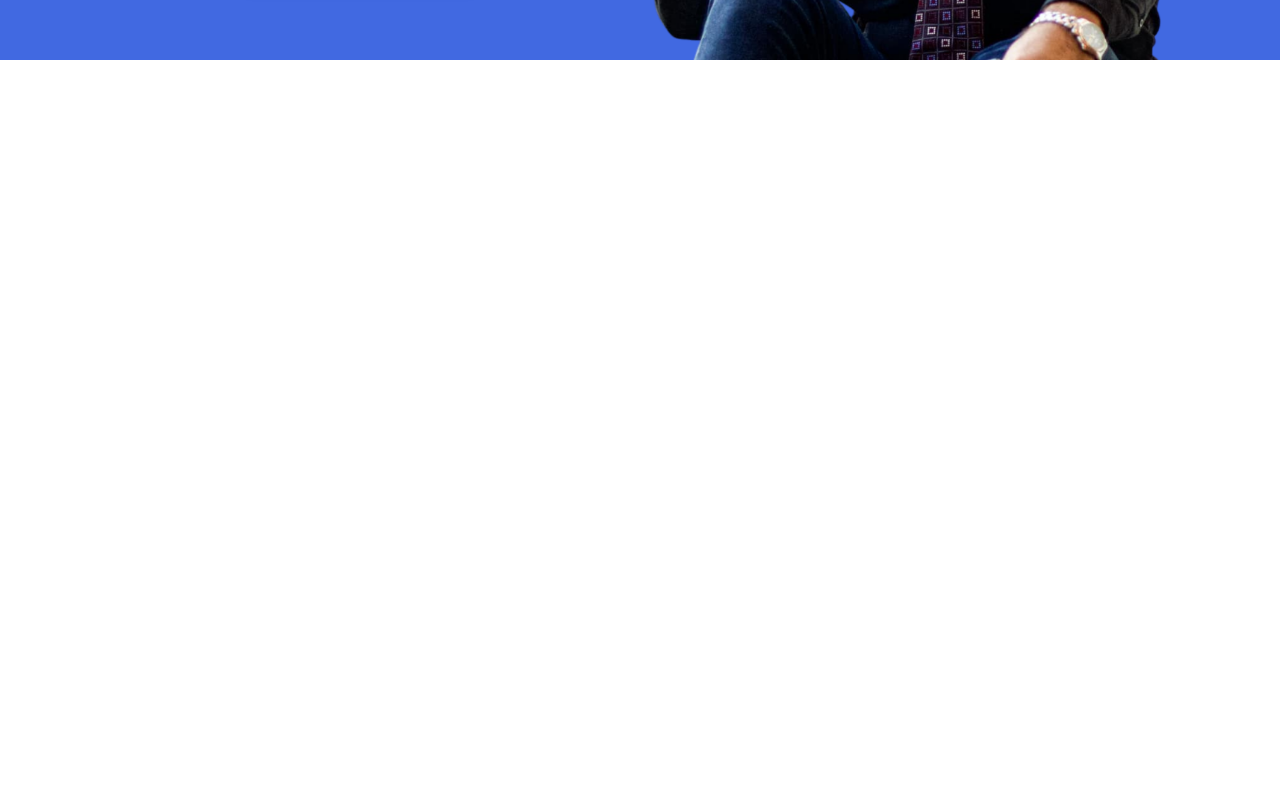
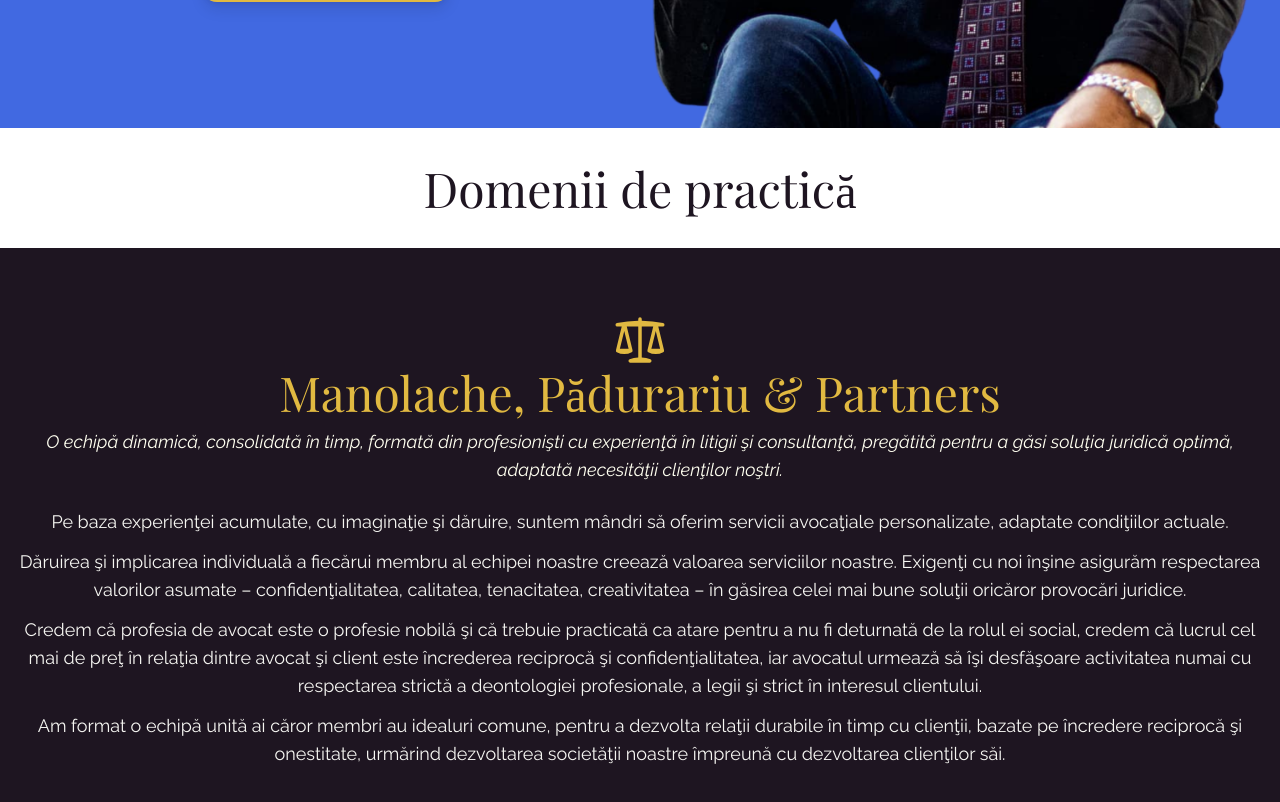
Before and after one commit to DCi-dev/lawfirm-website, a Next.js app: page / in a window 1280 px wide. Shown: the part 580-1382 px from the top of the page. Before the commit the page ends 800 px from the top, so only its background shows below. Built offline with nearby package versions, Linux system fonts and the light colour scheme; a web font is replaced by a local one.

Commit message:
Start PracticeAreas

```diff
--- a/components/common/navbar/Navbar.js
+++ b/components/common/navbar/Navbar.js
@@ -10,7 +10,7 @@ function Navbar() {
 
 	return (
 		<>
-			<div className='fixed top-0 left-0 w-full bg-white'>
+			<div className='fixed top-0 left-0 w-full bg-white z-10'>
 				<nav className='flex items-center flex-wrap  p-3 max-w-7xl mx-auto'>
 					<Link href='/'>
 						<a className='inline-flex items-center p-2 mr-4 '>
--- /dev/null
+++ b/components/home/About.js
@@ -0,0 +1,56 @@
+export default function About() {
+	return (
+		<>
+			<div className='bg-black py-16 px-3'>
+				<div className='text-center  max-w-7xl mx-auto'>
+					<svg
+						xmlns='http://www.w3.org/2000/svg'
+						viewBox='0 0 24 24'
+						fill='#E1B941'
+						class='w-14 h-14 mx-auto'>
+						<path
+							fill-rule='evenodd'
+							d='M12 2.25a.75.75 0 01.75.75v.756a49.106 49.106 0 019.152 1 .75.75 0 01-.152 1.485h-1.918l2.474 10.124a.75.75 0 01-.375.84A6.723 6.723 0 0118.75 18a6.723 6.723 0 01-3.181-.795.75.75 0 01-.375-.84l2.474-10.124H12.75v13.28c1.293.076 2.534.343 3.697.776a.75.75 0 01-.262 1.453h-8.37a.75.75 0 01-.262-1.453c1.162-.433 2.404-.7 3.697-.775V6.24H6.332l2.474 10.124a.75.75 0 01-.375.84A6.723 6.723 0 015.25 18a6.723 6.723 0 01-3.181-.795.75.75 0 01-.375-.84L4.168 6.241H2.25a.75.75 0 01-.152-1.485 49.105 49.105 0 019.152-1V3a.75.75 0 01.75-.75zm4.878 13.543l1.872-7.662 1.872 7.662h-3.744zm-9.756 0L5.25 8.131l-1.872 7.662h3.744z'
+							clip-rule='evenodd'
+						/>
+					</svg>
+					<h2 className='text-5xl text-gold'>
+						Manolache, Pădurariu & Partners
+					</h2>
+					<p className='italic text-lg text-ivory mt-3'>
+						O echipă dinamică, consolidată în timp, formată din profesionişti cu
+						experienţă în litigii şi consultanţă, pregătită pentru a găsi
+						soluţia juridică optimă, adaptată necesităţii clienţilor noştri.
+					</p>
+					<p className='text-lg text-white mt-6'>
+						Pe baza experienţei acumulate, cu imaginaţie şi dăruire, suntem
+						mândri să oferim servicii avocaţiale personalizate, adaptate
+						condiţiilor actuale.
+					</p>
+					<p className='text-lg text-white mt-3'>
+						Dăruirea şi implicarea individuală a fiecărui membru al echipei
+						noastre creează valoarea serviciilor noastre. Exigenţi cu noi înşine
+						asigurăm respectarea valorilor asumate – confidenţialitatea,
+						calitatea, tenacitatea, creativitatea – în găsirea celei mai bune
+						soluţii oricăror provocări juridice.
+					</p>
+					<p className='text-lg text-white mt-3'>
+						Credem că profesia de avocat este o profesie nobilă şi că trebuie
+						practicată ca atare pentru a nu fi deturnată de la rolul ei social,
+						credem că lucrul cel mai de preţ în relaţia dintre avocat şi client
+						este încrederea reciprocă şi confidenţialitatea, iar avocatul
+						urmează să îşi desfăşoare activitatea numai cu respectarea strictă a
+						deontologiei profesionale, a legii şi strict în interesul
+						clientului.
+					</p>
+					<p className='text-lg text-white mt-3'>
+						Am format o echipă unită ai căror membri au idealuri comune, pentru
+						a dezvolta relaţii durabile în timp cu clienţii, bazate pe încredere
+						reciprocă şi onestitate, urmărind dezvoltarea societăţii noastre
+						împreună cu dezvoltarea clienţilor săi.
+					</p>
+				</div>
+			</div>
+		</>
+	);
+}
--- a/components/home/Hero.js
+++ b/components/home/Hero.js
@@ -6,10 +6,10 @@ export default function Hero() {
 	return (
 		<>
 			<div className='bg-blue h-full pt-20 '>
-				<div className='flex sm:flex-col lg:flex-row items-center lg:items-end justify-around px-20 '>
+				<div className='flex sm:flex-col lg:flex-row items-center lg:items-end justify-around px-3 max-w-7xl mx-auto'>
 					<div className='flex flex-col my-auto lg:w-6/12 w-auto text-center'>
-						<p className='text-5xl text-white mt-8'>BUN VENIT LA</p>
-						<h1 className='text-gold text-9xl font-bold'>MPP</h1>
+						<p className='text-5xl text-white mt-8 uppercase'>Bun venit la</p>
+						<h1 className='text-gold text-9xl font-bold uppercase'>Mpp</h1>
 						<p className='text-xl text-white w-auto mt-4'>
 							Misiunea noastră este să ne folosim experiența și cunoașterea
 							temeinică a teoriei și practicii juridice pentru a oferi soluții
--- /dev/null
+++ b/components/home/PracticeAreas.js
@@ -0,0 +1,11 @@
+export default function PracticeAreas() {
+	return (
+		<>
+			<div className='py-9 px-3'>
+				<div className='max-w-7xl mx-auto text-center'>
+					<h2 className='text-5xl text-black'>Domenii de practică</h2>
+				</div>
+			</div>
+		</>
+	);
+}
--- a/pages/index.js
+++ b/pages/index.js
@@ -1,5 +1,7 @@
 import Head from "next/head";
 import Hero from "../components/home/Hero";
+import About from "../components/home/About";
+import PracticeAreas from "../components/home/PracticeAreas";
 
 export default function Home() {
 	return (
@@ -10,6 +12,8 @@ export default function Home() {
 				<link rel='icon' href='/favicon.ico' />
 			</Head>
 			<Hero />
+			<PracticeAreas />
+			<About />
 		</>
 	);
 }
```
